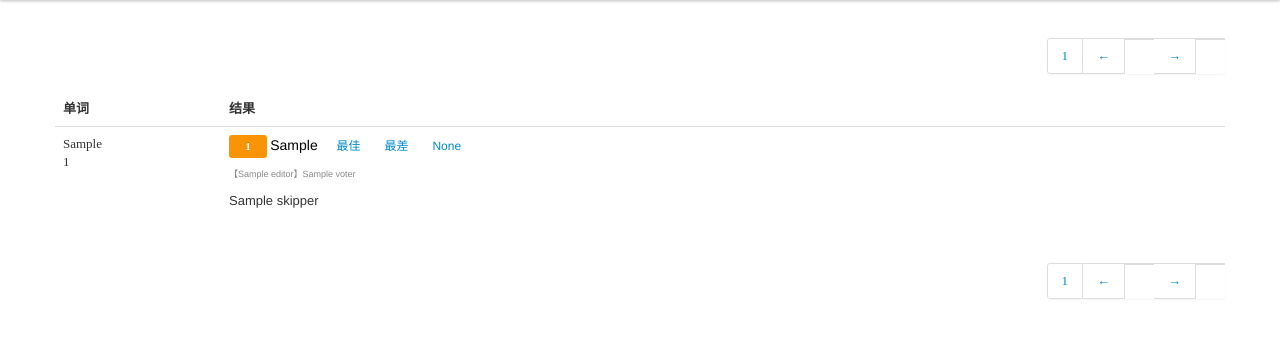
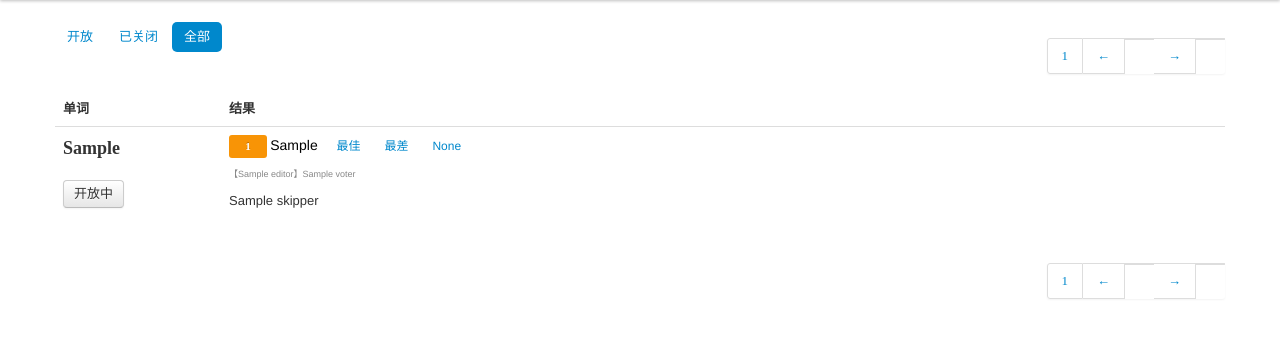
Before and after one commit to luwenjin/DictManager, a Flask app: template templates/core_exp_list.html in a window 1280 px wide. Shown: the part 40-378 px from the top of the page. Run offline with Flask 2, Linux system fonts and the light colour scheme; the template is opened without the code that fills it: most values are stand-ins (such as "Sample title", 1, 10 or a date in 2020); style sheets or scripts are compiled from the project's sources; some libraries are stand-ins or nearby versions.

Commit message:
能够对ce tag为closed

```diff
--- a/static/css/base.less
+++ b/static/css/base.less
@@ -165,6 +165,17 @@ span.user-name{
 }
 
 #coreexp-list-page{
+    td.en{
+        a {
+            &[data-tag=closed]{
+                background-color: #5BB75B;
+                background-image:-webkit-gradient(linear, 0 0, 0 100%, from(#62C462), to(#51A351));
+                border-color:rgba(0, 0, 0, 0.1) rgba(0, 0, 0, 0.1) rgba(0, 0, 0, 0.25);
+                color: white;
+                text-shadow:0 -1px 0 rgba(0, 0, 0, 0.25);
+            }
+        }
+    }
     p.answer{
         display: inline-block;
         line-height:20px;
--- a/static/js/coreexp-list.js
+++ b/static/js/coreexp-list.js
@@ -1,5 +1,6 @@
 $(document).ready(function () {
     $('.answer').on('click', 'a', on_click_tag_link);
+    $('td.en').on('click', 'a', on_click_close_button);
 });
 
 function on_click_tag_link(e) {
@@ -8,7 +9,7 @@ function on_click_tag_link(e) {
     var tag = el.attr('data-tag');
     var id = el.attr('data-id')
 
-    var url = '/coreexp/option/tag'
+    var url = '/coreexp/option/tag';
     $.post(url, {'_id': id, 'option': option, 'tag': tag}, function(data){
         if (data.status == 'ok'){
             $('a', el.parent()).removeClass('tagged');
@@ -25,3 +26,39 @@ function on_click_tag_link(e) {
         }
     });
 }
+
+function on_click_close_button(e) {
+    var el = $(e.currentTarget);
+    var id = el.attr('data-id');
+    var current_tag = el.attr('data-tag');
+
+    var url = '/coreexp/tag';
+    var params = {'_id': id, 'action': 'replace'};
+    if (current_tag != 'closed')
+    {
+        params['tag'] = 'closed';
+    }
+    else
+    {
+        params['tag'] = null;
+    }
+
+    el.attr('disabled', true);
+    $.post(url, params, function(data)
+    {
+        if (data.status == 'ok'){
+            el.attr('data-tag', params['tag']);
+            if (params['tag']){
+                el.text('已关闭')
+            } else {
+                el.text('开放中')
+            }
+
+        } else {
+            alert(data.message);
+        }
+        el.removeAttr('disabled')
+    });
+
+
+}
--- a/templates/core_exp_list.html
+++ b/templates/core_exp_list.html
@@ -4,8 +4,20 @@
 
 {% from 'macros.html' import pagination %}
 
+<div id="coreexp-list-page" class="container ">
 
-<div id="coreexp-list-page" class="container ">
+    <ul class="nav nav-pills pull-left">
+        <li {% if request.args.channel == 'open' %}class="active"{% endif %}>
+            <a href="javascript:change_param('channel', 'open')">开放</a>
+        </li>
+        <li {% if request.args.channel == 'closed' %}class="active"{% endif %}>
+            <a href="javascript:change_param('channel', 'closed')">已关闭</a>
+        </li>
+        <li {% if request.args.channel == 'all' or not request.args.channel %}class="active"{% endif %}>
+            <a href="javascript:change_param('channel', 'all')">全部</a>
+        </li>
+    </ul>
+
     <div class="pull-right">{{ pagination( pager.current, pager.total ) }}</div>
     <table class="table">
         <thead>
@@ -17,9 +29,14 @@
         <tbody>
             {% for ce in ce_list %}
             <tr>
-                <td>
-                    {{ce.en}}<br/>
-                    {{ce.actions_count}}
+                <td class="en">
+                    <h3>{{ce.en}}</h3><br/>
+                    <a href="javascript:"
+                       data-id="{{ce._id}}"
+                       data-tag="{% if 'closed' in ce.tags %}closed{% endif %}"
+                       class="btn open">
+                        {% if 'closed' in ce.tags %}已关闭{% else %}开放中{% endif %}
+                    </a>
                 </td>
                 <td>
                     <ul class="unstyled">
@@ -36,8 +53,6 @@
                                 data-option="{{option.cn}}" data-tag="" data-id="{{ce._id}}">None</a>
                             </p><br/>
                             <p class="voters">【{{option.editor}}】{{option.voters | join(', ')}}</p>
-
-
                         </li>
                     {% endfor %}
                     </ul>
--- a/views/_views.py
+++ b/views/_views.py
@@ -23,9 +23,9 @@ def query_page(coll_or_model, query, sort=None, page=1, count=20):
         max(total_count - 1, 0)
     )
     docs = finder(query, sort=sort).limit(count).skip(skip)
-    total_page = int(math.ceil(total_count / count))
+    total_page = int(math.floor(total_count / count)) + 1
     pager = {
-        'current': page,
+        'current': min(page, total_page),
         'total': total_page,
     }
     return list(docs), pager
```
Also changed, not shown: views/coreexp_bp.py (+28 -1 lines).
